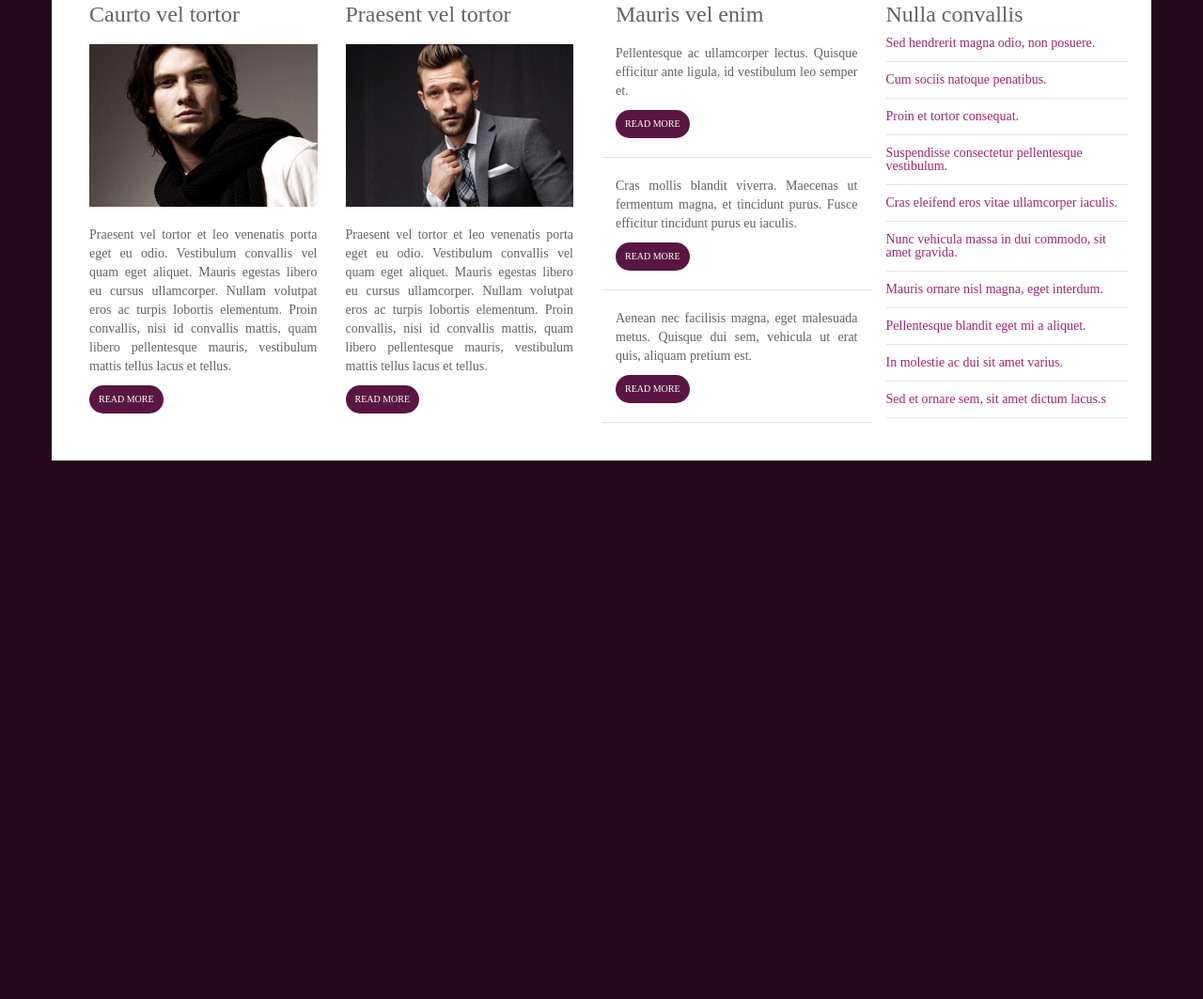
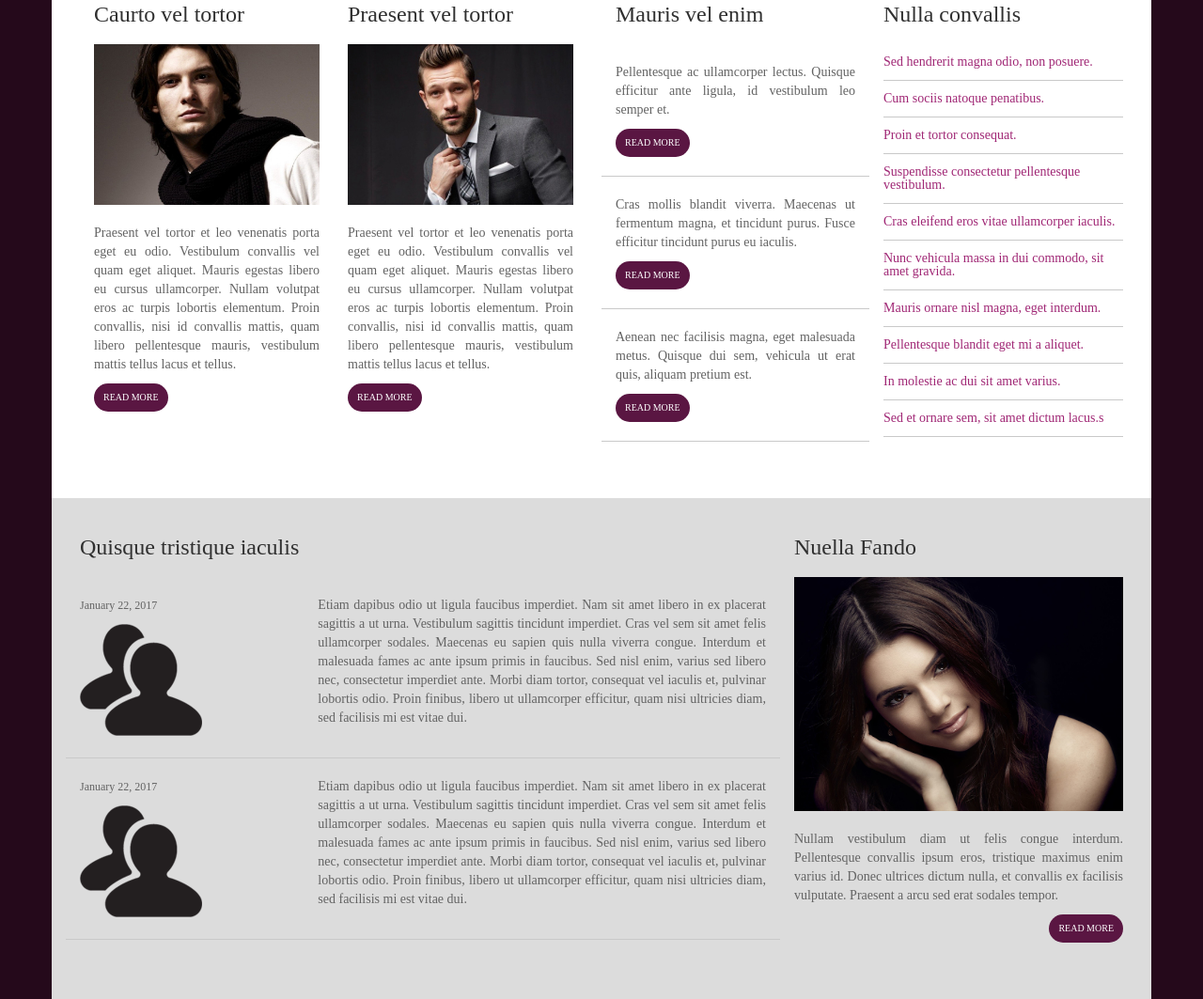
Before and after one commit to Annelia55/Stylish-page, a plain HTML site: page index.html in a window 1280 px wide. Shown: the part 609-1672 px from the top of the page at 94% size. Before the commit the page ends 1099 px from the top, so only its background shows below. Drawn offline with nearby package versions, Linux system fonts and the light colour scheme.

Commit message:
content-section 2 ready

```diff
--- a/index.html
+++ b/index.html
@@ -28,7 +28,7 @@
             <!-- HEADER -->
             <div class="row">
                 <div class="col-md-12" id="header">
-                    <h1><a href="#">Style magazine</a></h1>
+                    <h1>Style magazine</h1>
                 </div>
             </div>
 
@@ -121,8 +121,50 @@
             </div>
 
             <!-- Faces -->
-            <div class="row">
-
+            <div class="row" id="content-2">
+                <div class="col-md-8">
+                    <h2>Quisque tristique iaculis</h2>
+                    <div class="row article">
+                        <div class="col-md-4">
+                            <p class="date">January 22, 2017</p>
+                            <img src="img/icon.png" alt=""/>
+                        </div>
+                        <div class="col-md-8">
+                            <p>
+                                Etiam dapibus odio ut ligula faucibus imperdiet. Nam sit amet libero in ex placerat sagittis a ut urna.
+                                Vestibulum sagittis tincidunt imperdiet. Cras vel sem sit amet felis ullamcorper sodales.
+                                Maecenas eu sapien quis nulla viverra congue. Interdum et malesuada fames ac ante ipsum primis in faucibus.
+                                Sed nisl enim, varius sed libero nec, consectetur imperdiet ante. Morbi diam tortor, consequat vel iaculis et,
+                                pulvinar lobortis odio. Proin finibus, libero ut ullamcorper efficitur, quam nisi ultricies diam, sed facilisis mi est vitae dui.
+                            </p>
+                        </div>
+                    </div>
+                    <div class="row article">
+                        <div class="col-md-4">
+                            <p class="date">January 22, 2017</p>
+                            <img src="img/icon.png" alt=""/>
+                        </div>
+                        <div class="col-md-8">
+                            <p>
+                                Etiam dapibus odio ut ligula faucibus imperdiet. Nam sit amet libero in ex placerat sagittis a ut urna.
+                                Vestibulum sagittis tincidunt imperdiet. Cras vel sem sit amet felis ullamcorper sodales.
+                                Maecenas eu sapien quis nulla viverra congue. Interdum et malesuada fames ac ante ipsum primis in faucibus.
+                                Sed nisl enim, varius sed libero nec, consectetur imperdiet ante. Morbi diam tortor, consequat vel iaculis et,
+                                pulvinar lobortis odio. Proin finibus, libero ut ullamcorper efficitur, quam nisi ultricies diam, sed facilisis mi est vitae dui.
+                            </p>
+                        </div>
+                    </div>
+                </div>
+                <div class="col-md-4">
+                    <h2>Nuella Fando</h2>
+                    <img class="img-responsive center-block" src="img/content.jpg" alt=""/>
+                    <p>
+                        Nullam vestibulum diam ut felis congue interdum. Pellentesque convallis ipsum eros, tristique
+                        maximus enim varius id. Donec ultrices dictum nulla, et convallis ex facilisis vulputate.
+                        Praesent a arcu sed erat sodales tempor.
+                    </p>
+                    <button type="button">read more</button>
+                </div>
             </div>
         </div>
     </div>
--- a/sass/stylesheet.scss
+++ b/sass/stylesheet.scss
@@ -13,9 +13,18 @@ $link-color: #ffffff;
 $default-transition-duration: 0.7s;
 $link-padding: 10px 30px;
 $text-color: #636363;
-$h2-font-size: 24px;
 $def-font-size: 14px;
+$content-padding: 40px 15px 60px 15px;
 
+%h2-font {
+  font-size: 24px;
+  color: darken($text-color, 20%);
+  margin-bottom: 20px;
+}
+%divider {
+  border-bottom: 1px solid lighten($text-color, 40%);
+  padding-bottom: 20px;
+}
 %button {
   @include border-radius(20px);
   background-color: lighten($bg-body, 13%);
@@ -56,15 +65,10 @@ body {
     h1 {
       text-align: center;
       font-size: 60px;
-      a {
       color: lighten($bg-body, 13%);
-      &:hover {
-        color: lighten($bg-body, 32%);
-        transition: $default-transition-duration;
     }
   }
-  }
-}
+
 /* Navbar */
 .navbar-default {
   @include border-radius(0);
@@ -72,7 +76,7 @@ body {
   border: none;
   margin-bottom: 0;
   .navbar-nav {
-    margin-left: 250px;
+    margin-left: 230px;
     li > a {
       text-transform: uppercase;
       margin: 10px 35px 10px 0;
@@ -92,13 +96,23 @@ body {
   background-size: cover;
 }
 /* Content */
+h2 {
+  @extend %h2-font;
+}
+p {
+  @extend %p-font;
+}
+button {
+  @extend %button;
+}
+.article {
+  @extend %divider;
+}
+
 #content {
   background-color: $bg-main;
-  padding: 40px 10px 40px 10px;
+  padding: $content-padding;
   .main-article {
-    h2 {
-      margin-bottom: 20px;
-    }
     p {
       line-height: 20px;
     }
@@ -107,22 +121,11 @@ body {
       height: auto;
     }
   }
-  h2 {
-    font-size: $h2-font-size
-  }
-  p {
-    @extend %p-font;
-  }
-  button {
-    @extend %button;
-    }
-  .article {
-    border-bottom: 1px solid lighten($text-color, 50%);
-    padding-bottom: 20px;
-  }
+  ul {
+    margin-top: 5px;
     li {
       padding: 12px 0 12px 0;
-    border-bottom: 1px solid lighten($text-color, 50%);
+      @extend %divider;
       & > a {
         color: lighten($bg-body, 30%);
           &:hover {
@@ -132,3 +135,14 @@ body {
       }
     }
   }
+}
+#content-2 {
+  background-color: #dcdcdc;
+  padding: $content-padding;
+    .date {
+      font-size: $def-font-size - 2px;
+    }
+  button {
+    float: right;
+  }
+}
```
Also changed, not shown: img/icon.png (added), stylesheets/stylesheet.css. Lines whose indentation alone changed are shown as unchanged.
